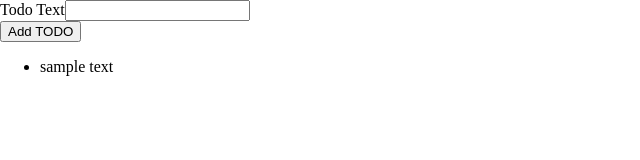
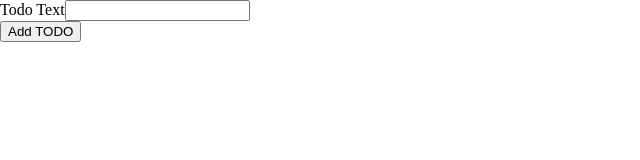
Before and after one commit to filipmackiewicz/Todo_react_ts, a React (Create React App) app: page / in a window 1280 px wide. Shown: the top 160 px of the page, without its empty margins (0-640 px from the left). Built offline with nearby package versions, Linux system fonts and the light colour scheme.

Commit message:
set state

```diff
--- a/src/App.tsx
+++ b/src/App.tsx
@@ -1,16 +1,19 @@
-import React from 'react';
+import { stringify } from 'querystring';
+import React, {useState} from 'react';
 import NewTodo from './components/NewTodo';
 import TodoList from './components/TodoList';
-
+import { Todo } from './todo.model';
 
 function App() {
-  const todos = [{
-    id: 't1',
-    text: 'sample text',
-  }];
+  const [todos, setTodos] = useState<Todo[]>([]);
+
+  //Example with spredoperator !!!
+  // const todoAddHandler = (text: string) => {
+  //   setTodos([...todos, {id: Math.random().toString(), text: text}]);
+  // };
 
   const todoAddHandler = (text: string) => {
-    console.log(text);
+    setTodos(prevTodos => [...prevTodos, {id: Math.random().toString(), text: text}]);
   };
 
   return (
--- /dev/null
+++ b/src/todo.model.ts
@@ -0,0 +1,4 @@
+export interface Todo {
+    id: string;
+    text: string;
+}
```
